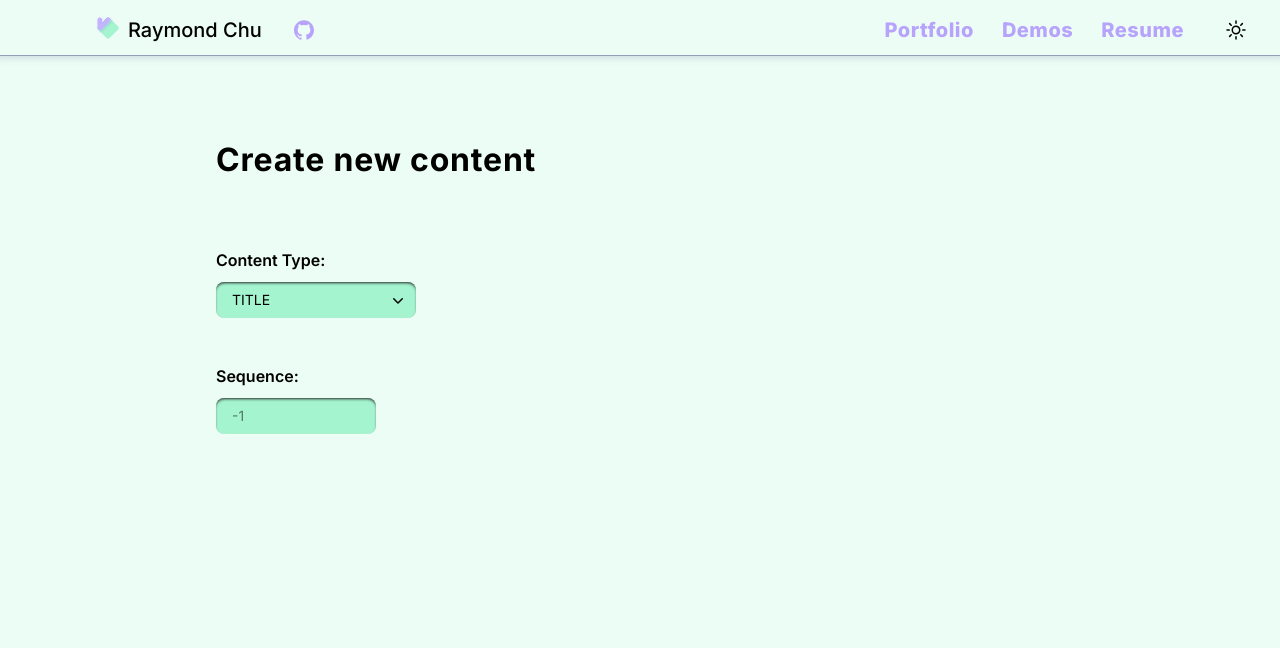
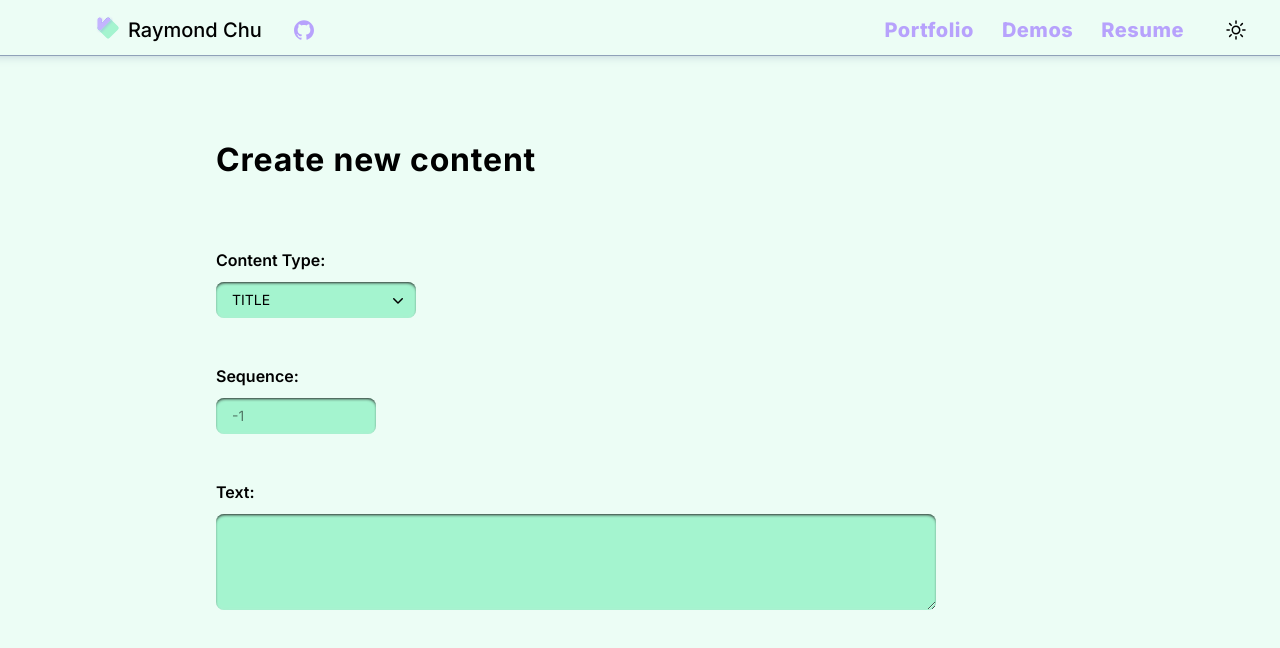
Before and after one commit to arrraichu/portfolio, a Next.js app: page /private/csm/new in a window 1280 px wide. Shown: the top 648 px of the page. Built offline with nearby package versions, Linux system fonts and the light colour scheme.

Commit message:
feat : cms textarea field

```diff
--- /dev/null
+++ b/app/_components/input/textarea.tsx
@@ -0,0 +1,42 @@
+import clsx from 'clsx';
+
+import { Field, Label, Textarea } from '@headlessui/react';
+import { Dispatch } from 'react';
+
+export default function CustomTextarea({ preLabel, rows, value, setValue }: Readonly<{
+  preLabel?: string,
+  rows: number,
+  value: string,
+  setValue: Dispatch<string>
+}>) {
+  return (
+    <section className="flex flex-col py-5 px-5 md:px-10 lg:px-18">
+      <Field>
+
+        {preLabel && (
+          <Label className="block px-2 text-md font-semibold text-(--font-color)">
+            {preLabel}
+          </Label>
+        )}
+
+        <div className="flex mt-2 px-2">
+
+          <Textarea
+            value={value}
+            onChange={e => setValue(e.target.value)}
+            rows={rows}
+            className={clsx(
+              'w-180 px-4 py-2',
+              'rounded-lg bg-(--boss-color)',
+              'text-sm text-(--font-color)',
+              'deboss-edges',
+              'focus:not-data-focus:outline-none data-focus:outline-2 data-focus:outline-offset-2 data-focus:outline-white/25'
+            )}
+          />
+
+        </div>
+
+      </Field>
+    </section>
+  );
+};
--- a/app/private/csm/new/page.tsx
+++ b/app/private/csm/new/page.tsx
@@ -6,6 +6,8 @@ import { z } from 'zod';
 import Input from '@/app/_components/input/input';
 import Select from '@/app/_components/select/select';
 import Title from '@/app/_components/title/title';
+import Textarea from '@/app/_components/input/textarea';
+
 
 interface ContentType {
   code: string,
@@ -25,6 +27,7 @@ type ContentForm = z.infer<typeof ContentSchema>;
 export default function NewContent() {
   const [selectedContentType, setContentType] = useState<ContentType>(contentTypes[0]);
   const [sequence, setSequence] = useState<string>('');
+  const [text, setText] = useState<string>('');
 
   return (
     <>
@@ -45,6 +48,14 @@ export default function NewContent() {
         value={sequence}
         setValue={setSequence}
       />
+
+      <Textarea
+        preLabel="Text:"
+        rows={4}
+        value={text}
+        setValue={setText}
+      />
+
     </>
   );
 }
```
